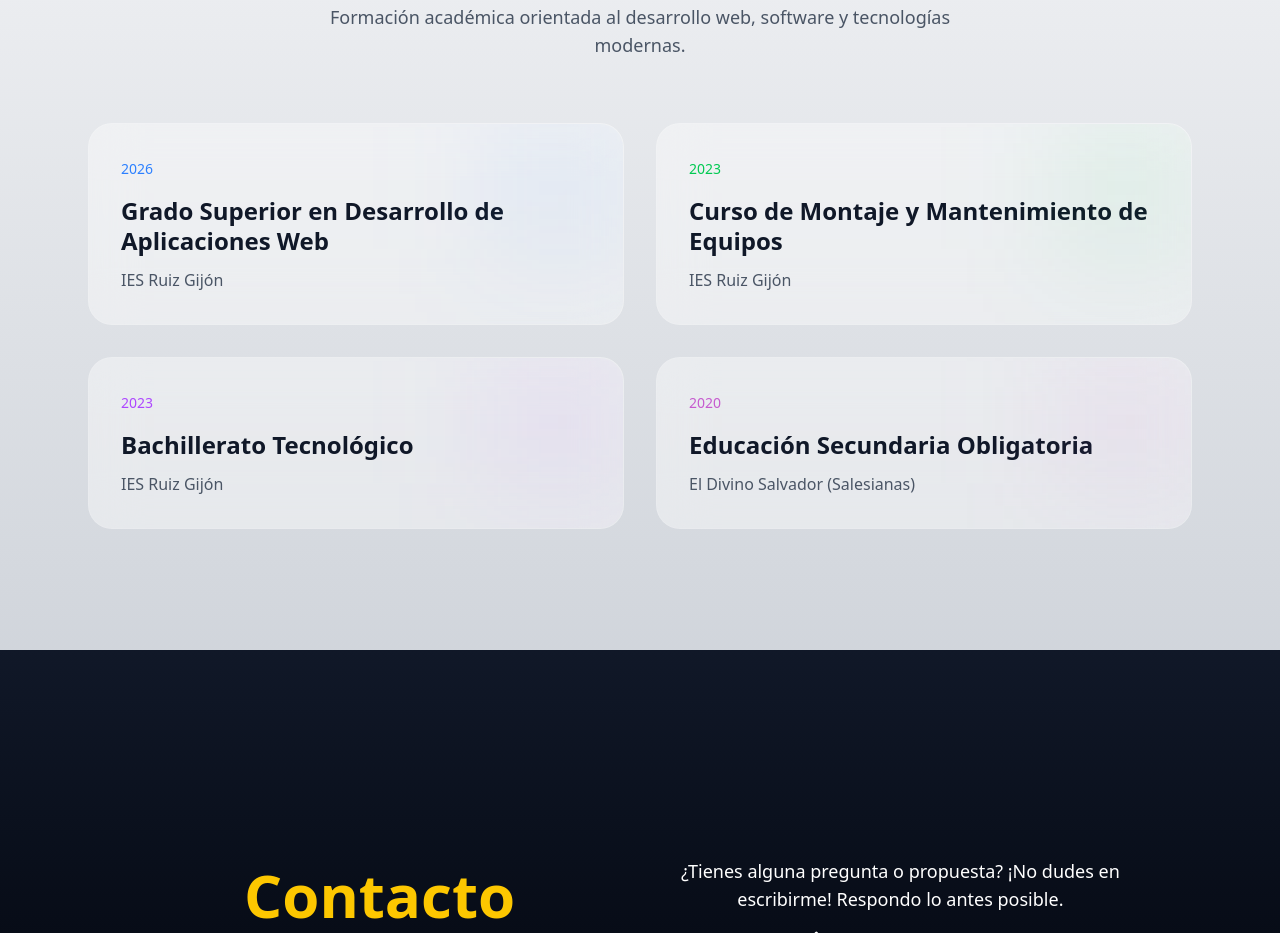
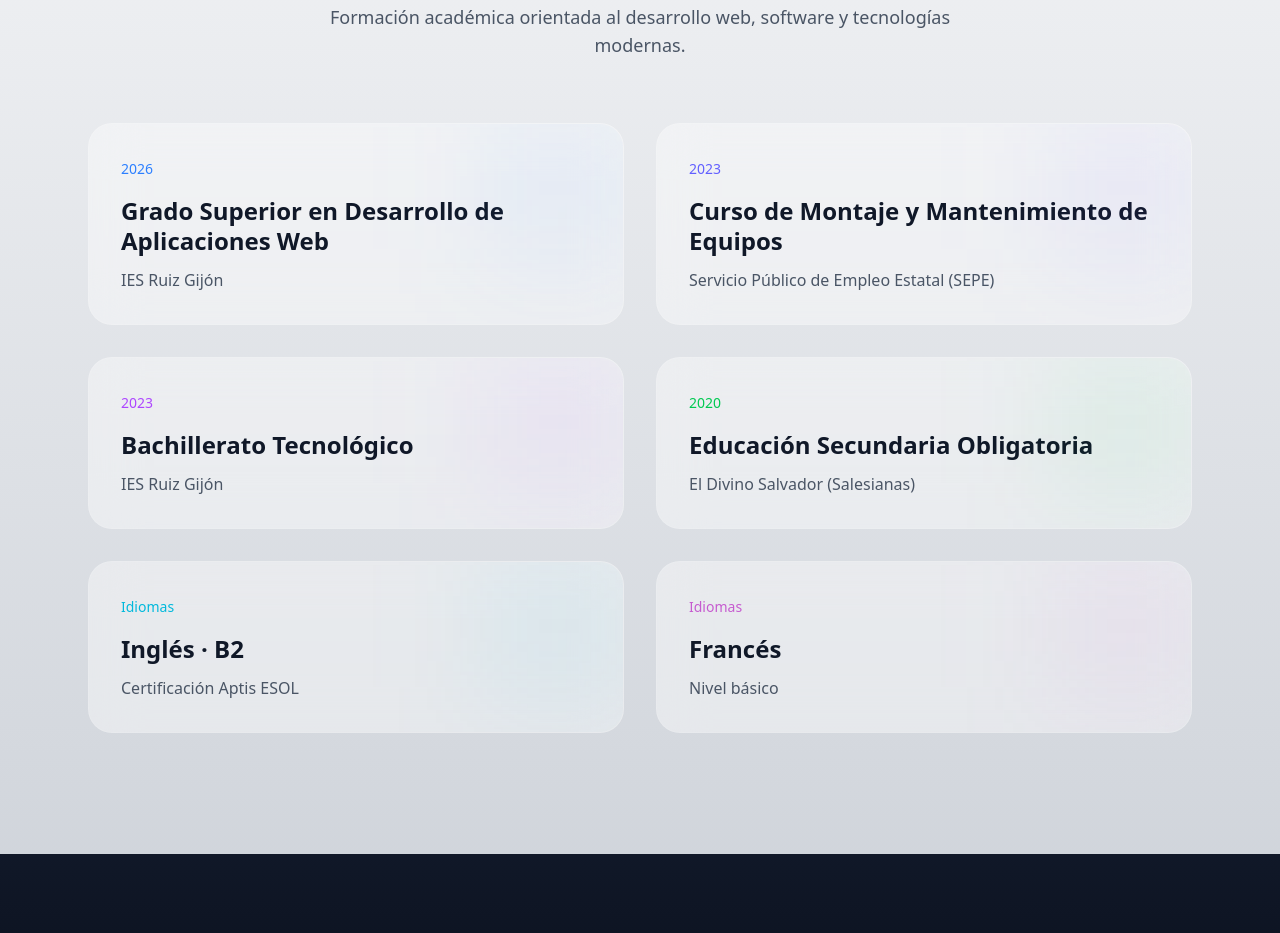
Before and after one commit to Elenaro0204/PortFolio, a website: page index.html in a window 1280 px wide. Shown: the part 6135-7068 px from the top of the page. Drawn offline with Linux system fonts and the light colour scheme; a web font is replaced by a local one.

Commit message:
Modificación Educación y Certificados

```diff
--- a/index.html
+++ b/index.html
@@ -1153,7 +1153,7 @@
             <!-- GRID -->
             <div class="grid grid-cols-1 md:grid-cols-2 gap-8">
 
-                <!-- CARD -->
+                <!-- DAW -->
                 <article
                     class="group relative overflow-hidden rounded-3xl border border-white/10 bg-white/40 dark:bg-white/5 backdrop-blur-xl p-8 transition-all duration-500 hover:-translate-y-2 hover:border-blue-500/40 hover:shadow-2xl hover:shadow-blue-500/10 hidden-item">
 
@@ -1174,15 +1174,15 @@
                     </p>
                 </article>
 
-                <!-- CARD -->
+                <!-- Montaje -->
                 <article
-                    class="group relative overflow-hidden rounded-3xl border border-white/10 bg-white/40 dark:bg-white/5 backdrop-blur-xl p-8 transition-all duration-500 hover:-translate-y-2 hover:border-green-500/40 hover:shadow-2xl hover:shadow-green-500/10 hidden-item">
+                    class="group relative overflow-hidden rounded-3xl border border-white/10 bg-white/40 dark:bg-white/5 backdrop-blur-xl p-8 transition-all duration-500 hover:-translate-y-2 hover:border-indigo-500/40 hover:shadow-2xl hover:shadow-indigo-500/10 hidden-item">
 
                     <div
-                        class="absolute top-0 right-0 h-32 w-32 bg-green-500/10 blur-3xl group-hover:bg-green-500/20 transition-all duration-500">
+                        class="absolute top-0 right-0 h-32 w-32 bg-indigo-500/10 blur-3xl group-hover:bg-indigo-500/20 transition-all duration-500">
                     </div>
 
-                    <span class="text-sm font-medium text-green-500">
+                    <span class="text-sm font-medium text-indigo-500">
                         2023
                     </span>
 
@@ -1191,11 +1191,11 @@
                     </h3>
 
                     <p class="mt-3 text-gray-600 dark:text-gray-400">
-                        IES Ruiz Gijón
+                        Servicio Público de Empleo Estatal (SEPE)
                     </p>
                 </article>
 
-                <!-- CARD -->
+                <!-- Bachillerato -->
                 <article
                     class="group relative overflow-hidden rounded-3xl border border-white/10 bg-white/40 dark:bg-white/5 backdrop-blur-xl p-8 transition-all duration-500 hover:-translate-y-2 hover:border-purple-500/40 hover:shadow-2xl hover:shadow-purple-500/10 hidden-item">
 
@@ -1216,15 +1216,15 @@
                     </p>
                 </article>
 
-                <!-- CARD -->
+                <!-- Educación Secundaria -->
                 <article
-                    class="group relative overflow-hidden rounded-3xl border border-white/10 bg-white/40 dark:bg-white/5 backdrop-blur-xl p-8 transition-all duration-500 hover:-translate-y-2 hover:border-pink-500/40 hover:shadow-2xl hover:shadow-pink-500/10 hidden-item">
+                    class="group relative overflow-hidden rounded-3xl border border-white/10 bg-white/40 dark:bg-white/5 backdrop-blur-xl p-8 transition-all duration-500 hover:-translate-y-2 hover:border-green-500/40 hover:shadow-2xl hover:shadow-green-500/10 hidden-item">
 
                     <div
-                        class="absolute top-0 right-0 h-32 w-32 bg-pink-500/10 blur-3xl group-hover:bg-pink-500/20 transition-all duration-500">
+                        class="absolute top-0 right-0 h-32 w-32 bg-green-500/10 blur-3xl group-hover:bg-green-500/20 transition-all duration-500">
                     </div>
 
-                    <span class="text-sm font-medium text-pink-500">
+                    <span class="text-sm font-medium text-green-500">
                         2020
                     </span>
 
@@ -1237,7 +1237,48 @@
                     </p>
                 </article>
 
+                <!-- INGLÉS -->
+                <article
+                    class="group relative overflow-hidden rounded-3xl border border-white/10 bg-white/40 dark:bg-white/5 backdrop-blur-xl p-8 transition-all duration-500 hover:-translate-y-2 hover:border-cyan-500/40 hover:shadow-2xl hover:shadow-cyan-500/10 hidden-item">
+
+                    <div
+                        class="absolute top-0 right-0 h-32 w-32 bg-cyan-500/10 blur-3xl group-hover:bg-cyan-500/20 transition-all duration-500">
+                    </div>
+
+                    <span class="text-sm font-medium text-cyan-500">
+                        Idiomas
+                    </span>
+
+                    <h3 class="mt-4 text-2xl font-bold text-gray-900 dark:text-white leading-tight">
+                        Inglés · B2
+                    </h3>
+
+                    <p class="mt-3 text-gray-600 dark:text-gray-400">
+                        Certificación Aptis ESOL
+                    </p>
+                </article>
+                <!-- FRANCÉS -->
+                <article
+                    class="group relative overflow-hidden rounded-3xl border border-white/10 bg-white/40 dark:bg-white/5 backdrop-blur-xl p-8 transition-all duration-500 hover:-translate-y-2 hover:border-pink-500/40 hover:shadow-2xl hover:shadow-pink-500/10 hidden-item">
+
+                    <div
+                        class="absolute top-0 right-0 h-32 w-32 bg-pink-500/10 blur-3xl group-hover:bg-pink-500/20 transition-all duration-500">
+                    </div>
+
+                    <span class="text-sm font-medium text-pink-500">
+                        Idiomas
+                    </span>
+
+                    <h3 class="mt-4 text-2xl font-bold text-gray-900 dark:text-white leading-tight">
+                        Francés
+                    </h3>
+
+                    <p class="mt-3 text-gray-600 dark:text-gray-400">
+                        Nivel básico
+                    </p>
+                </article>
             </div>
+
         </div>
     </section>
 
```
Also changed, not shown: dist/css/styles-compilado.css.
